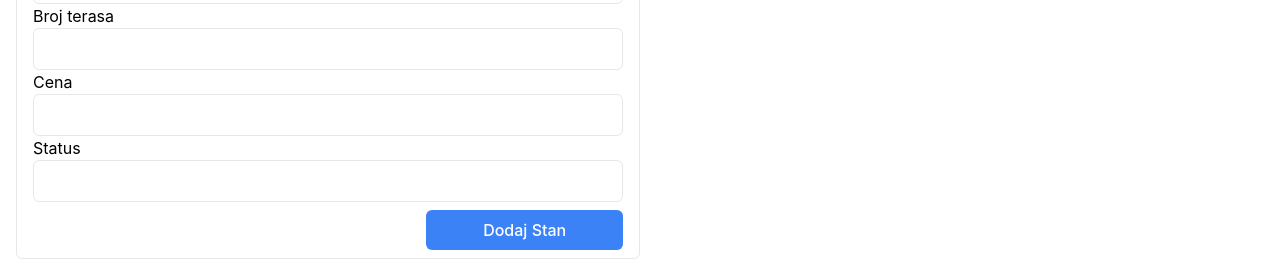
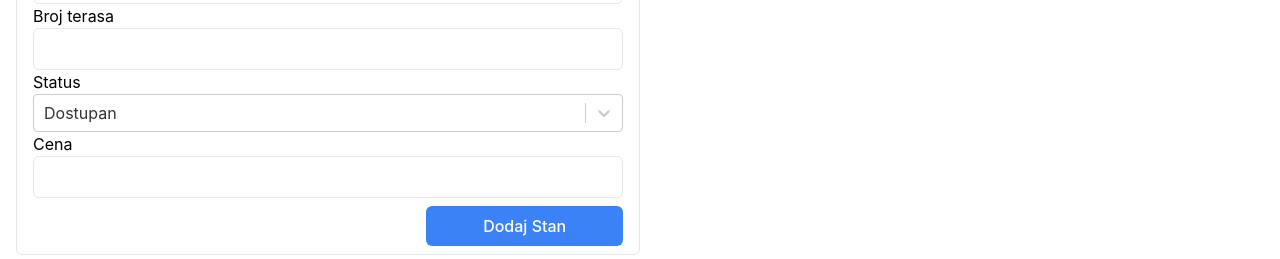
Before and after one commit to Sone996/prodaja-stanova, a React (Create React App) app: page /new-apartment in a window 1280 px wide. Shown: the part 440-699 px from the top of the page. Built offline with nearby package versions, Linux system fonts and the light colour scheme.

Commit message:
edit apartment

```diff
--- a/src/clientStore/saveFormsModule/SaveFormsStore.tsx
+++ b/src/clientStore/saveFormsModule/SaveFormsStore.tsx
@@ -4,6 +4,16 @@ import { makeAutoObservable } from "mobx";
 
 export class SaveFormsStore {
   // STATE
+  editApartment = {
+    lamela: "",
+    square: "",
+    rooms: "",
+    flor: "",
+    orijentation: "",
+    balcony: "",
+    price: "",
+    status: "",
+  };
   // END :: STATE
 
   constructor() {
@@ -11,8 +21,14 @@ export class SaveFormsStore {
   }
 
   //   COMPUTED
+  get getEditApartment() {
+    return this.editApartment;
+  }
   // END :: COMPUTED
 
   //   ACTIONS
+  setEditApartment = (data: any) => {
+    this.editApartment = data;
+  };
   // END :: ACTIONS
 }
--- a/src/components/ApartmentComponents/ApartmentData.tsx
+++ b/src/components/ApartmentComponents/ApartmentData.tsx
@@ -1,9 +1,16 @@
+import { observer } from "mobx-react-lite";
 import { FC } from "react";
+import { useHistory } from "react-router";
+import { RootStore } from "../../clientStore";
 import { ISingleApartmentData } from "../../types/types";
 
-const ApartmentData: FC<{ data: ISingleApartmentData }> = ({ data }) => {
+const ApartmentData: FC<{ data: ISingleApartmentData }> = observer(
+  ({ data }) => {
+    const { saveFormsModule } = RootStore();
+    const history = useHistory();
     const editData = () => {
-    console.log("edit");
+      history.push("/new-apartment");
+      saveFormsModule.setEditApartment(data);
     };
 
     return (
@@ -11,13 +18,17 @@ const ApartmentData: FC<{ data: ISingleApartmentData }> = ({ data }) => {
         <div className="flex mt-4 text-gray-700">
           <div className="flex flex-col w-1/2">
             <span className="my-1 text-xl">id: {data.id}</span>
-          <span className="my-1 text-xl">labela: {data.labela}</span>
+            <span className="my-1 text-xl">lamela: {data.lamela}</span>
             <span className="my-1 text-xl">Kvadratura: {data.square}</span>
+            <span className="my-1 text-xl">
+              Orijentacija: {data.orijentation}
+            </span>
           </div>
           <div className="flex flex-col w-1/2">
             <span className="my-1 text-xl">br. soba: {data.rooms}</span>
             <span className="my-1 text-xl">sprat: {data.flor}</span>
             <span className="my-1 text-xl">terase: {data.balcony}</span>
+            <span className="my-1 text-xl">Cena: {data.price}</span>
           </div>
         </div>
         <div className="flex w-full justify-between">
@@ -33,6 +44,7 @@ const ApartmentData: FC<{ data: ISingleApartmentData }> = ({ data }) => {
         </div>
       </>
     );
-};
+  }
+);
 
 export default ApartmentData;
--- a/src/pages/shared/NewApartment.tsx
+++ b/src/pages/shared/NewApartment.tsx
@@ -1,5 +1,9 @@
-import { FC, useState } from "react";
+import { observer } from "mobx-react-lite";
+import { FC, useEffect, useState } from "react";
 import { useHistory } from "react-router";
+import Select from "react-select";
+import { RootStore } from "../../clientStore";
+import { ISelectOption } from "../../types/types";
 
 const defaultForm = {
   lamela: "",
@@ -12,7 +16,14 @@ const defaultForm = {
   status: "",
 };
 
-const NewApartment: FC = () => {
+const statusOptions: ISelectOption[] = [
+  { value: "availabel", label: "Dostupan" },
+  { value: "sold", label: "Prodat" },
+  { value: "reserved", label: "Rezervisan" },
+];
+
+const NewApartment: FC = observer(() => {
+  const { saveFormsModule } = RootStore();
   const [form, setForm] = useState(defaultForm);
   const history = useHistory();
 
@@ -23,11 +34,41 @@ const NewApartment: FC = () => {
     });
   };
 
+  const handleSelect = (val: ISelectOption | null) => {
+    if (val != null) {
+      setForm({
+        ...form,
+        status: val.value,
+      });
+    }
+  };
+
   const handleAddApartment = () => {
     console.log(form);
     setForm(defaultForm);
     history.push("/");
   };
+
+  const handleEditApartment = () => {
+    console.log("edit: ", form);
+  };
+
+  useEffect(() => {
+    if (saveFormsModule.getEditApartment.price != "") {
+      console.log("imam podatke");
+      console.log(saveFormsModule.getEditApartment);
+      setForm({
+        lamela: saveFormsModule.getEditApartment.lamela,
+        square: saveFormsModule.getEditApartment.square,
+        rooms: saveFormsModule.getEditApartment.rooms,
+        flor: saveFormsModule.getEditApartment.flor,
+        orijentation: saveFormsModule.getEditApartment.orijentation,
+        balcony: saveFormsModule.getEditApartment.balcony,
+        price: saveFormsModule.getEditApartment.price,
+        status: saveFormsModule.getEditApartment.status,
+      });
+    }
+  }, [saveFormsModule]);
 
   return (
     <div className="flex flex-col w-full h-full px-4 py-2">
@@ -90,6 +131,16 @@ const NewApartment: FC = () => {
             value={form.balcony}
             onChange={inputLoginHandler}
           />
+          <span>Status</span>
+          <Select
+            getOptionValue={(option) => option.value}
+            getOptionLabel={(option) => option.label}
+            value={statusOptions[0]}
+            options={statusOptions}
+            onChange={(option: ISelectOption | null) => {
+              handleSelect(option);
+            }}
+          />
           <span>Cena</span>
           <input
             className="input"
@@ -99,27 +150,24 @@ const NewApartment: FC = () => {
             value={form.price}
             onChange={inputLoginHandler}
           />
-          <span>Status</span>
-          <input
-            className="input"
-            type="text"
-            name="status"
-            data-test="apartmentStatus"
-            value={form.status}
-            onChange={inputLoginHandler}
-          />
           <div className="flex justify-end mt-2">
             <button
               className="button bg-blue-500 w-1/3 text-white font-bold items-center"
-              onClick={handleAddApartment}
+              onClick={
+                saveFormsModule.getEditApartment.price != ""
+                  ? handleEditApartment
+                  : handleAddApartment
+              }
             >
-              Dodaj Stan
+              {saveFormsModule.getEditApartment.price != ""
+                ? "Izmeni stan"
+                : "Dodaj Stan"}
             </button>
           </div>
         </div>
       </div>
     </div>
   );
-};
+});
 
 export default NewApartment;
--- a/src/pages/shared/SingleApartment.tsx
+++ b/src/pages/shared/SingleApartment.tsx
@@ -14,12 +14,14 @@ const SingleApartment: FC = () => {
 
   const apartment: ISingleApartmentData = {
     id: 1,
-    labela: 1,
+    lamela: 1,
     square: 200,
     rooms: 5,
     flor: 0,
     balcony: 2,
     status: "Dostupan",
+    price: 135000,
+    orijentation: "Sever",
   };
 
   return (
```
Also changed, not shown: src/types/types.ts (+8 -1 lines). Lines whose indentation alone changed are shown as unchanged.
